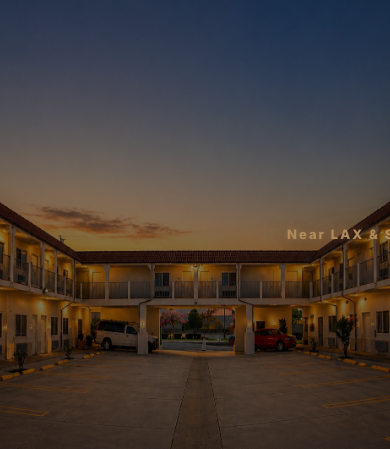
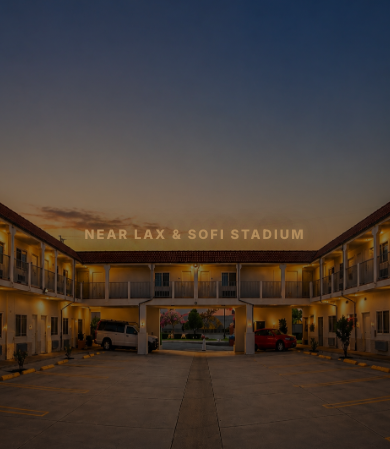
Before and after one commit to meetx00719/dream-inn-website, a React (Vite) app: page / in a window 390 px wide. Shown: the part 162-611 px from the top of the page. Built offline with nearby package versions, Linux system fonts and the light colour scheme; a web font is replaced by a local one.

Commit message:
Fix mobile hamburger code fix nas

```diff
--- a/src/index.css
+++ b/src/index.css
@@ -270,44 +270,38 @@ button {
 
 .luxHeroText {
   position: absolute;
-  left: 8%;
-  top: 48%;
-  transform: translateY(-50%);
+  inset: 0;
   color: #fff;
-  max-width: 760px;
-  animation: fadeInUp 0.9s ease both;
+  z-index: 5;
+  display: flex;
+  align-items: center;
+  justify-content: center;
+  text-align: center;
+  pointer-events: none;
 }
 
 .centerHero {
-  position: absolute;
-  left: 50%;
-  top: 72%;
-  transform: translate(-50%, -50%);
-  text-align: center;
   width: 100%;
-  z-index: 5;
+  padding: 0 8%;
 }
 
 .heroSub {
-  position: absolute;
-  top: 50%;
-  left: 50%;
-  transform: translate(-50%, -50%);
+  position: static;
+  transform: none;
+  width: auto;
+  text-align: center;
 
-  text-align: center;
-  width: 100%;
-
-  font-size: clamp(16px, 2vw, 24px);
-  letter-spacing: 3px;
+  font-size: clamp(22px, 3vw, 44px);
+  letter-spacing: 8px;
   font-weight: 900;
+  text-transform: uppercase;
   color: var(--gold);
 
   text-shadow:
-    0 0 10px rgba(176, 138, 90, 0.6),
-    0 0 25px rgba(176, 138, 90, 0.4),
-    0 6px 20px rgba(0, 0, 0, 0.7);
+    0 0 10px rgba(176, 138, 90, 0.7),
+    0 0 28px rgba(176, 138, 90, 0.45),
+    0 8px 24px rgba(0, 0, 0, 0.75);
 }
-
 .heroPager {
   position: absolute;
   left: 8%;
@@ -1098,7 +1092,8 @@ button {
 
 /* MOBILE */
 
-   @media (max-width: 760px) {
+/* MOBILE */
+@media (max-width: 760px) {
   .mainHeader {
     position: fixed;
     top: 0;
@@ -1112,8 +1107,6 @@ button {
     z-index: 9999;
     overflow: visible;
   }
-}
-
 
   .desktopNav,
   .bookRoomBtn {
@@ -1124,11 +1117,17 @@ button {
     font-size: 32px;
     color: #fff;
     text-shadow: 0 4px 18px rgba(0, 0, 0, 0.45);
+
+    position: absolute;
+    left: 6%;
+    top: 50%;
+    transform: translateY(-50%);
   }
 
   .luxLogo span {
     color: #fff;
   }
+}
 
   .mobileMenuBtn {
     display: flex;
```
Also changed, not shown: src/App.jsx (+4 -4 lines).
